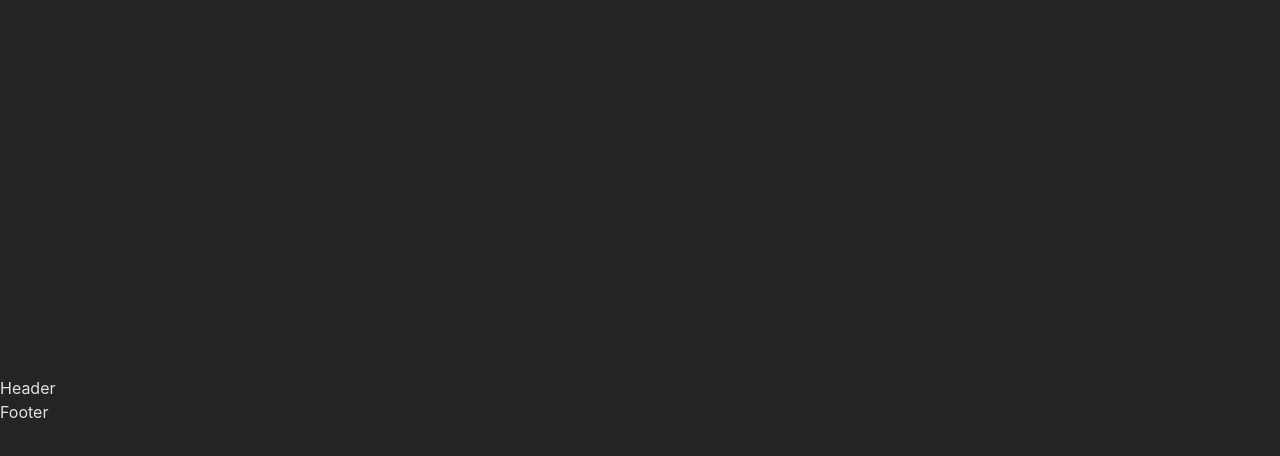
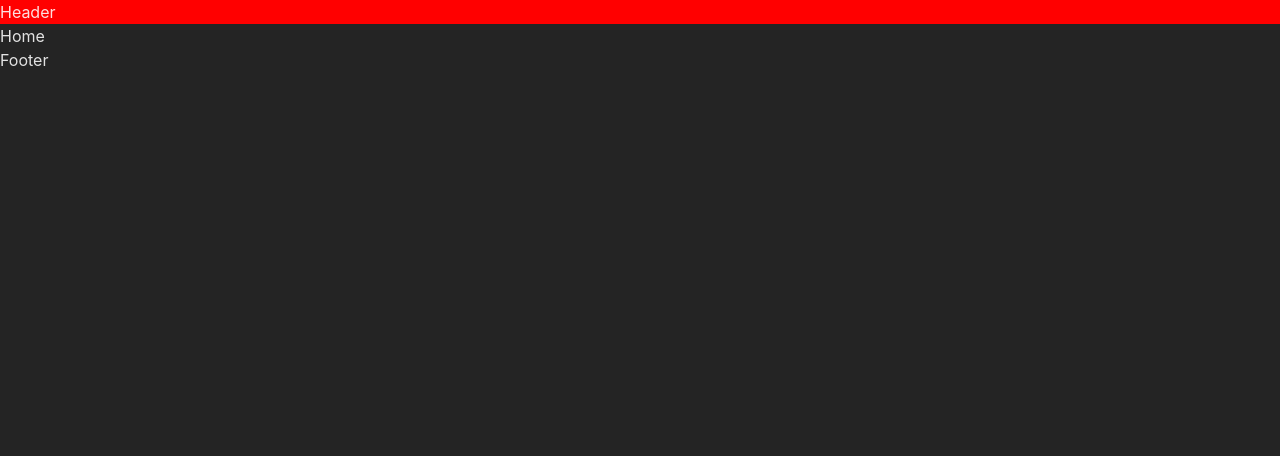
Before and after one commit to AKMav/aws-store, a React (Vite) app: page / in a window 1280 px wide. Shown: the top 456 px of the page. Built offline with nearby package versions, Linux system fonts and the light colour scheme.

Commit message:
fix: add sass

```diff
--- a/package.json
+++ b/package.json
@@ -24,6 +24,7 @@
     "eslint": "^8.57.0",
     "eslint-plugin-react-hooks": "^4.6.0",
     "eslint-plugin-react-refresh": "^0.4.6",
+    "sass": "^1.72.0",
     "typescript": "^5.2.2",
     "vite": "^5.2.0"
   }
--- a/src/App.css
+++ /dev/null
@@ -1,6 +0,0 @@
-#root {
-  max-width: 1280px;
-  margin: 0 auto;
-  padding: 2rem;
-  text-align: center;
-}
--- a/src/components/Header/Header.tsx
+++ b/src/components/Header/Header.tsx
@@ -1,5 +1,6 @@
 import React from "react";
+import "./style.scss";
 
 export const Header = () => {
-  return <div>Header</div>;
+  return <div className="app-header">Header</div>;
 };
--- /dev/null
+++ b/src/components/Header/style.scss
@@ -0,0 +1,3 @@
+.app-header {
+  background-color: red;
+}
--- a/src/Layout.tsx
+++ b/src/components/Layout/Layout.tsx
@@ -1,9 +1,9 @@
 import React from "react";
+import { Outlet } from "react-router-dom";
 import { Header } from "@/components";
 import { Footer } from "@/components";
-import { Outlet } from "react-router-dom";
 
-export default function Layout() {
+export const Layout = () => {
   return (
     <>
       <Header />
@@ -11,4 +11,4 @@ export default function Layout() {
       <Footer />
     </>
   );
-}
+};
--- a/src/components/index.ts
+++ b/src/components/index.ts
@@ -1,2 +1,3 @@
 export { Footer } from "./Footer/Footer";
 export { Header } from "./Header/Header";
+export { Layout } from "./Layout/Layout";
--- a/src/index.css
+++ b/src/index.css
@@ -15,8 +15,5 @@
 
 body {
   margin: 0;
-  display: flex;
-  place-items: center;
-  min-width: 320px;
-  min-height: 100vh;
+  padding: 0;
 }
--- a/src/router.tsx
+++ b/src/router.tsx
@@ -1,4 +1,4 @@
-import Layout from "./Layout";
+import { Layout } from "@/components";
 import { createBrowserRouter } from "react-router-dom";
 
 export const router = createBrowserRouter([
@@ -8,6 +8,10 @@ export const router = createBrowserRouter([
     errorElement: <div>Some error</div>,
     children: [
       {
+        index: true,
+        element: <div>Home</div>,
+      },
+      {
         path: "/about",
         element: <div>About</div>,
       },
```
Also changed, not shown: src/App.tsx (deleted, +0 -11 lines), src/components/Layout/style.scss (added), 1 other file (tests, documents, lock files or other folders).
